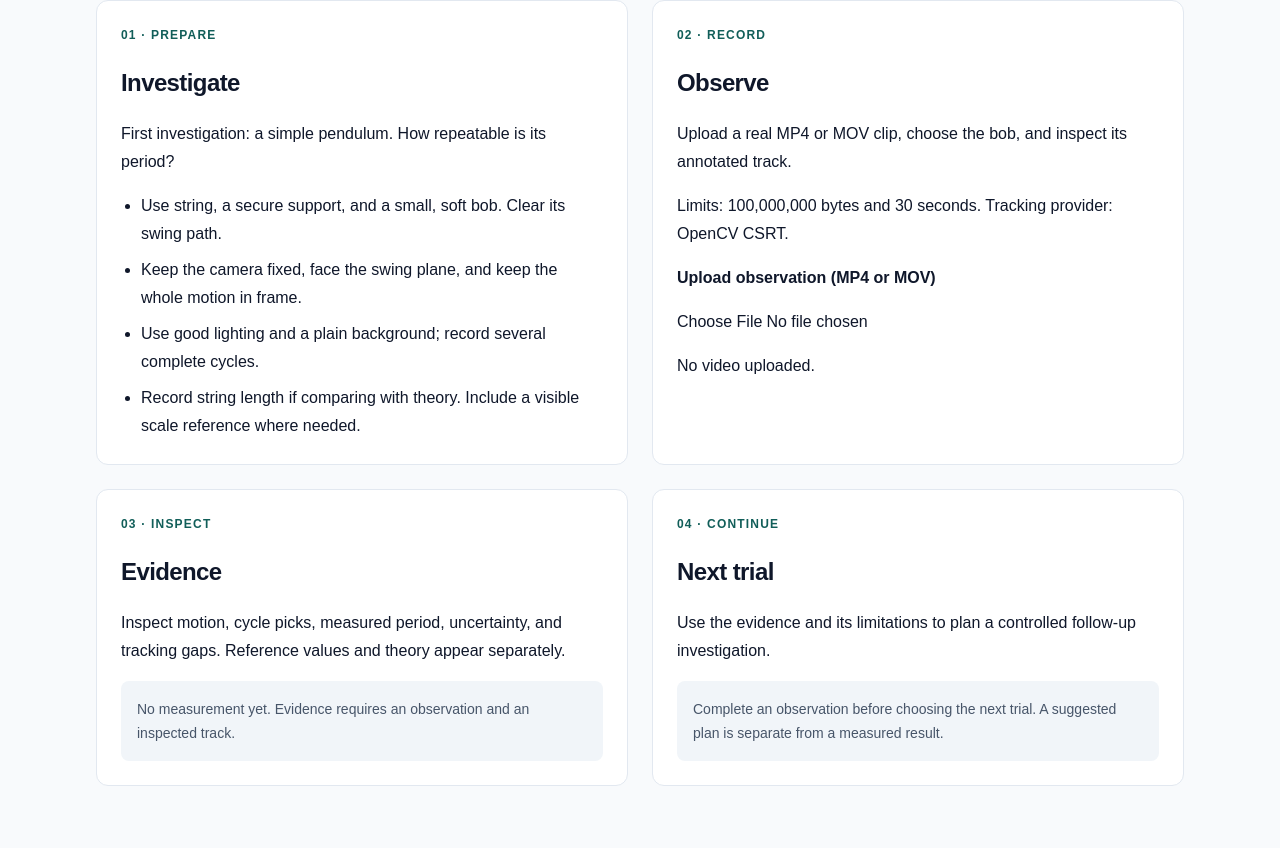
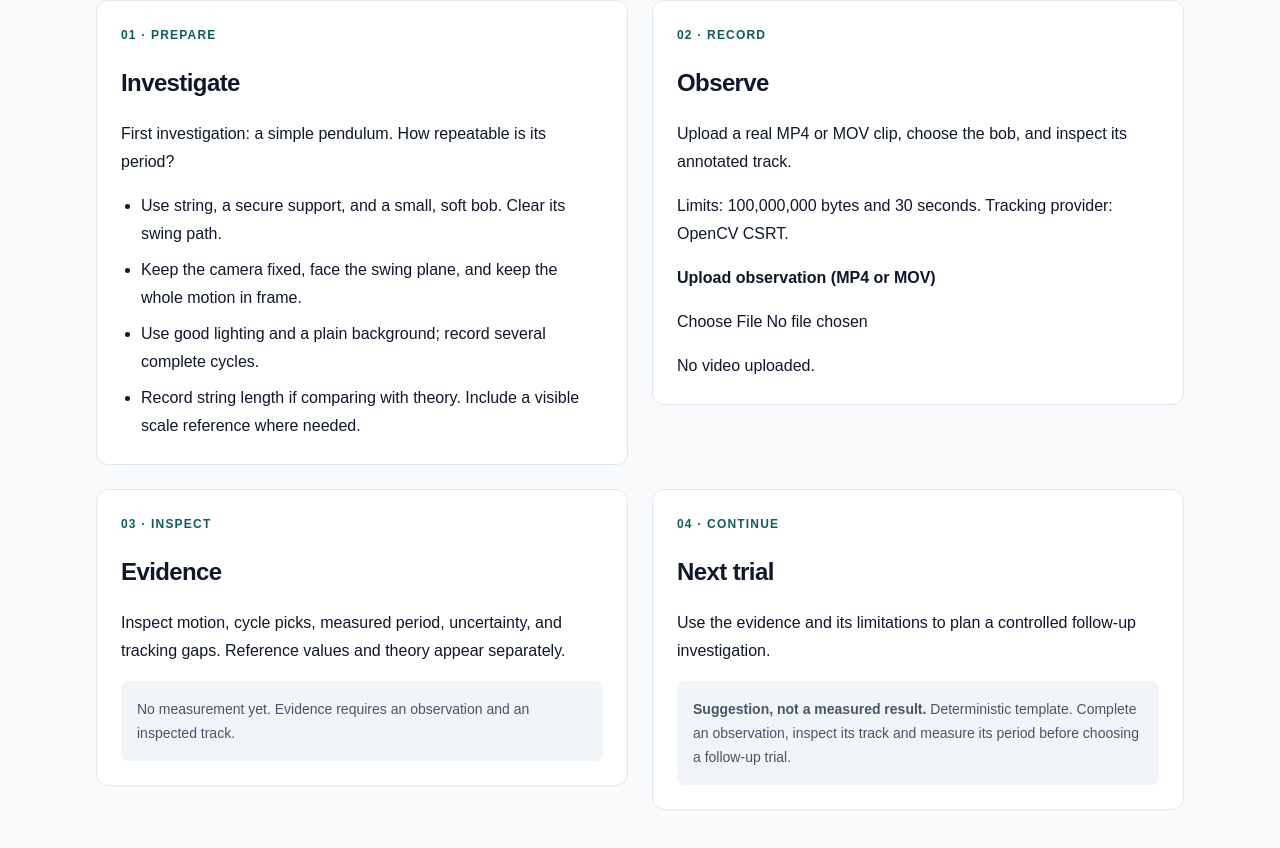
Before and after one commit to vishal24p/kineticproof, a Next.js app in the folder apps/web/: page / in a window 1280 px wide. Shown: the part 512-1360 px from the top of the page. Built offline with nearby package versions, Linux system fonts and the light colour scheme.

Commit message:
Complete local web journey with next-trial suggestions

```diff
--- a/apps/web/src/app/globals.css
+++ b/apps/web/src/app/globals.css
@@ -26,6 +26,9 @@ body {
 }
 
 .stage-panel {
+  overflow-wrap: anywhere;
+  align-self: start;
+  min-width: 0;
   scroll-margin-top: 1.5rem;
   border: 1px solid #e2e8f0;
   border-radius: 0.75rem;
@@ -87,6 +90,7 @@ input[type="file"] {
   pointer-events: none;
 }
 .roi-fields {
+  min-width: 0;
   display: grid;
   grid-template-columns: repeat(2, minmax(0, 1fr));
   gap: 0.75rem;
--- a/apps/web/src/app/measurement-panel.tsx
+++ b/apps/web/src/app/measurement-panel.tsx
@@ -42,6 +42,11 @@ type MeasurementResult = {
   manual_reference_intervals: Record<string, string | number>[];
   provenance: Record<string, string>;
 };
+export type MeasurementSummary = Pick<
+  MeasurementResult,
+  "status" | "gap_ranges"
+>;
+
 type Axis = { startX: number; startY: number; endX: number; endY: number };
 
 function download(blob: Blob, filename: string) {
@@ -59,12 +64,14 @@ export default function MeasurementPanel({
   overlayUrl,
   disabled,
   onBusyChange,
+  onResult,
 }: {
   observationId: string;
   track: TrackResult;
   overlayUrl: string;
   disabled: boolean;
   onBusyChange: (busy: boolean) => void;
+  onResult: (result: MeasurementSummary) => void;
 }) {
   const video = useRef<HTMLVideoElement>(null);
   const dragging = useRef(false);
@@ -202,6 +209,7 @@ export default function MeasurementPanel({
         )
       ).json();
       setEvidence({ result, request });
+      onResult({ status: result.status, gap_ranges: result.gap_ranges });
     } catch (cause) {
       setError(cause instanceof Error ? cause.message : "Measurement failed.");
     } finally {
--- a/apps/web/src/app/workspace.tsx
+++ b/apps/web/src/app/workspace.tsx
@@ -1,7 +1,7 @@
 "use client";
 
 import { type PointerEvent, useEffect, useRef, useState } from "react";
-import MeasurementPanel from "./measurement-panel";
+import MeasurementPanel, { type MeasurementSummary } from "./measurement-panel";
 import { checkedResponse, type TrackResult } from "./observation-api";
 
 type Observation = {
@@ -17,6 +17,9 @@ export default function Workspace() {
   const [sourceUrl, setSourceUrl] = useState("");
   const [roi, setRoi] = useState<Roi>({ x: 0, y: 0, width: 0, height: 0 });
   const [track, setTrack] = useState<TrackResult | null>(null);
+  const [measurement, setMeasurement] = useState<MeasurementSummary | null>(
+    null,
+  );
   const [overlayUrl, setOverlayUrl] = useState("");
   const [busy, setBusy] = useState<
     "upload" | "tracking" | "measurement" | null
@@ -62,6 +65,7 @@ export default function Workspace() {
       setSourceUrl(URL.createObjectURL(file));
       setRoi({ x: 0, y: 0, width: 0, height: 0 });
       setTrack(null);
+      setMeasurement(null);
       setTrackUnavailable(false);
       setOverlayUrl("");
       setNotice(
@@ -144,6 +148,7 @@ export default function Workspace() {
         )
       ).blob();
       setTrack(next);
+      setMeasurement(null);
       setOverlayUrl(URL.createObjectURL(overlay));
       setTrackUnavailable(false);
       setNotice(
@@ -165,6 +170,20 @@ export default function Workspace() {
       setBusy(null);
     }
   }
+
+  const suggestion = trackUnavailable
+    ? "Recover the current track by rerunning tracking or uploading again before planning a follow-up."
+    : track?.status === "partial" ||
+        track?.frames.some(
+          (frame) => frame.center_x_px === null || frame.center_y_px === null,
+        ) ||
+        (measurement?.gap_ranges.length ?? 0) > 0
+      ? "Recapture with a fixed camera, better lighting and the whole bob visible against a plain background. Inspect the new track for missing frames before comparing periods."
+      : measurement?.status === "insufficient_data"
+        ? "Record a longer clip with several complete swings, within the 30-second limit. Inspect the motion axis and track, then measure again; at least two complete detected cycles are required."
+        : measurement?.status === "succeeded"
+          ? "Change only the pendulum length. Keep the bob, small release angle, camera and timing method the same; record the new length, then compare repeated measured periods and their cycle spread."
+          : "Complete an observation, inspect its track and measure its period before choosing a follow-up trial.";
 
   return (
     <main className="mx-auto max-w-6xl px-5 py-10 sm:px-8 sm:py-16">
@@ -216,7 +235,7 @@ export default function Workspace() {
         </ol>
       </nav>
 
-      <div className="grid gap-6 lg:grid-cols-2">
+      <div className="grid grid-cols-1 gap-6 lg:grid-cols-2">
         <section
           id="investigate"
           aria-labelledby="investigate-title"
@@ -467,6 +486,7 @@ export default function Workspace() {
               track={track}
               overlayUrl={overlayUrl}
               disabled={busy !== null || trackUnavailable}
+              onResult={setMeasurement}
               onBusyChange={(working) =>
                 setBusy(working ? "measurement" : null)
               }
@@ -490,9 +510,9 @@ export default function Workspace() {
             Use the evidence and its limitations to plan a controlled follow-up
             investigation.
           </p>
-          <p className="stage-empty">
-            Complete an observation before choosing the next trial. A suggested
-            plan is separate from a measured result.
+          <p className="stage-empty" role="status" aria-live="polite">
+            <strong>Suggestion, not a measured result.</strong> Deterministic
+            template. {suggestion}
           </p>
         </section>
       </div>
```
Also changed, not shown: 3 other files (tests, documents, lock files or other folders).
